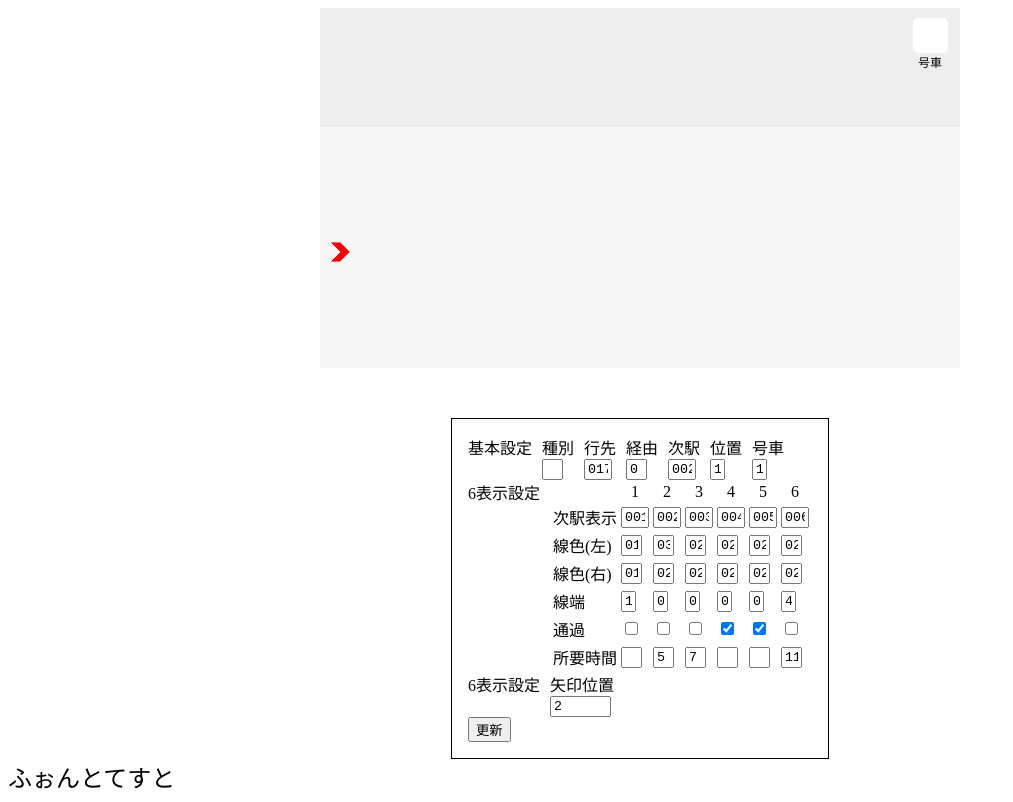
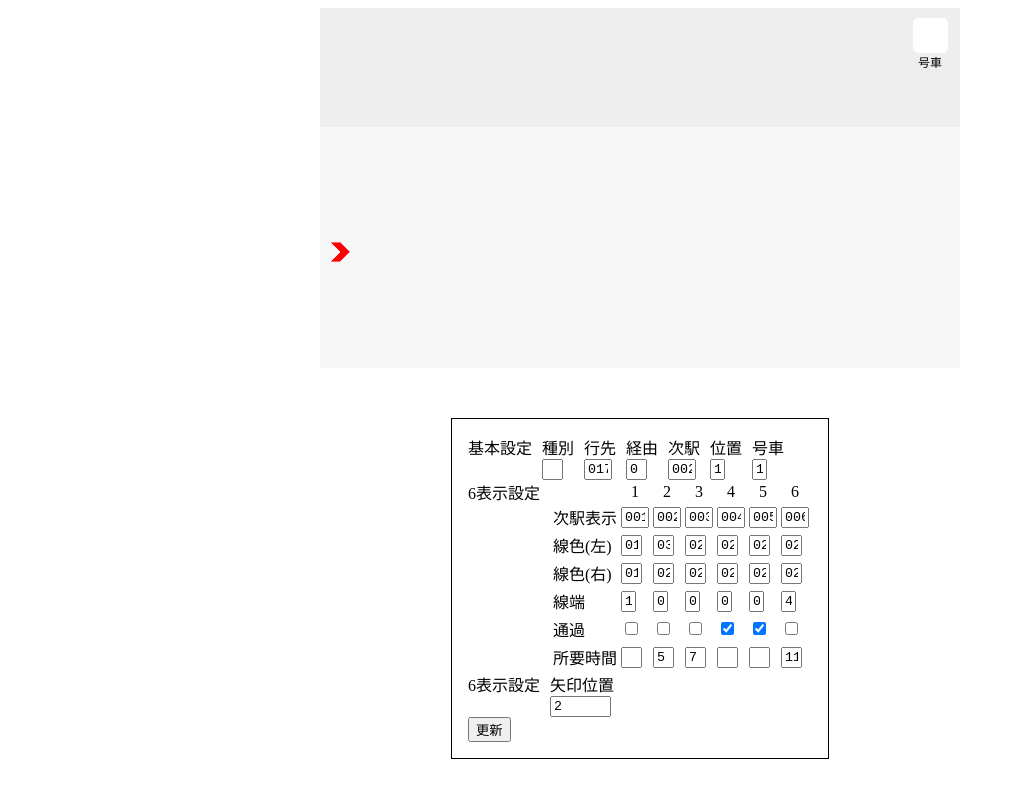
Before and after one commit to akashiyaki01c/SubwayLCD, a plain HTML site: page index.html in a window 1280 px wide. Shown: the whole page, without its empty margins (0-1013 px from the left). Drawn offline with Linux system fonts and the light colour scheme; a web font is replaced by a local one.

Commit message:
"ふぉんとてすと" を削除

```diff
--- a/index.html
+++ b/index.html
@@ -173,7 +173,7 @@
       <div id="sta-6-name-zh-tmp"></div>
       <div id="sta-6-name-ko-tmp"></div>
     </div>
-    <div style="font-size: 24px; font-family: 'SHS24';">
+    <div style="font-size: 24px; opacity: 0;" class="ja">
       ふぉんとてすと
     </div>
     <script src="./init.js"></script>
```
